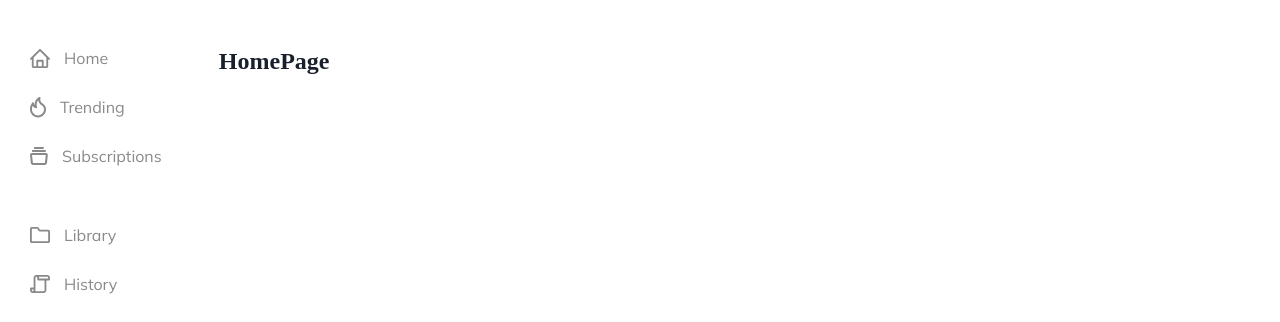
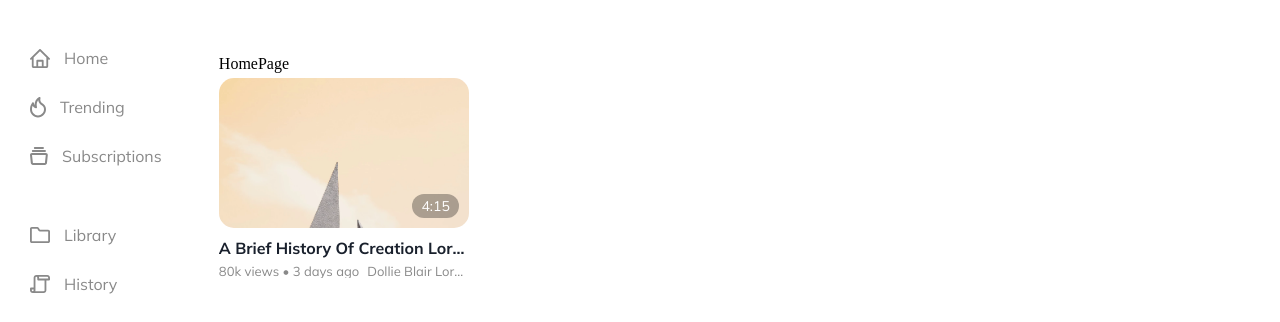
Before and after one commit to dzlek/yt-redesign, a React (Create React App) app: page / in a window 1280 px wide. Shown: the part 322-644 px from the top of the page. Built offline with nearby package versions, Linux system fonts and the light colour scheme.

Commit message:
feat: ellipsis fot title and author

```diff
--- a/src/components/videoCard/VideoCard.tsx
+++ b/src/components/videoCard/VideoCard.tsx
@@ -27,12 +27,14 @@ const VideoCard: React.FC<VideoCardProps> = ({
         <span className="duration timeStamp">{duration}</span>
       </div>
       <div className="info">
-        <h4 className="title h4">{title}</h4>
+        <h4 className="title">
+          <span className="ellipsis h4">{title}</span>
+        </h4>
         <p className="subtitleCard">
           <span className="subtitle">
             {views} • {date}
           </span>
-          <span className="subtitle">{author}</span>
+          <span className="subtitle ellipsis">{author}</span>
         </p>
       </div>
     </div>
--- a/src/components/videoCard/videoCard.scss
+++ b/src/components/videoCard/videoCard.scss
@@ -30,13 +30,31 @@
     margin-top: 9px;
 
     .title {
-      display: flex;
       margin: 4px 0 1px 0;
+      max-width: 100%;
+
+      .ellipsis {
+        display: block;
+        white-space: nowrap;
+        overflow: hidden;
+        color: inherit;
+        text-overflow: ellipsis;
+        max-width: 100%;
+      }
     }
 
     .subtitleCard {
       display: flex;
       justify-content: space-between;
+      gap: 8px;
+
+      .ellipsis {
+        flex: 1;
+        min-width: 0;
+        white-space: nowrap;
+        overflow: hidden;
+        text-overflow: ellipsis;
+      }
     }
   }
 
--- a/src/pages/HomePage.tsx
+++ b/src/pages/HomePage.tsx
@@ -1,10 +1,20 @@
 import { Link } from 'react-router-dom'
+import VideoCard from '../components/videoCard/VideoCard'
 
 const HomePage = () => {
   return (
-    <h2>
+    <div>
       HomePage <Link to="/"></Link>
-    </h2>
+      <VideoCard
+        title="A Brief History Of Creation Lorem ipsum dolor sit amet, consectetur adipiscing elit. Suspendisse neque leo, feugiat quis odio gravida, consequat maximus ex. Sed nibh nisi, dapibus vel convallis at, scelerisque in tel"
+        author="Dollie Blair Lorem ipsum dolor si "
+        date="3 days ago"
+        views="80k views"
+        duration="4:15"
+        thumbnail="/images/сover1.png"
+        variant="small"
+      />
+    </div>
   )
 }
 
```
